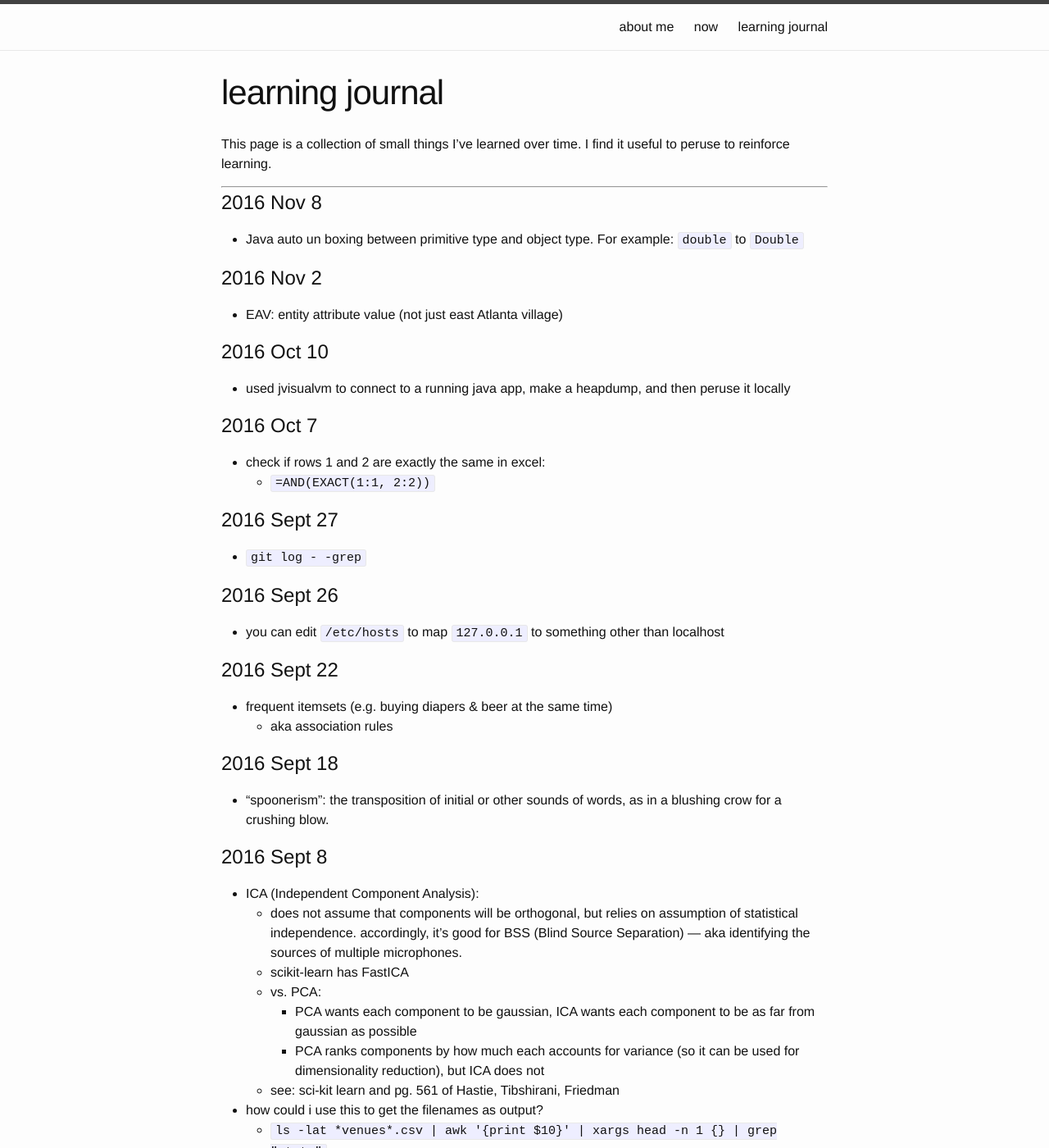
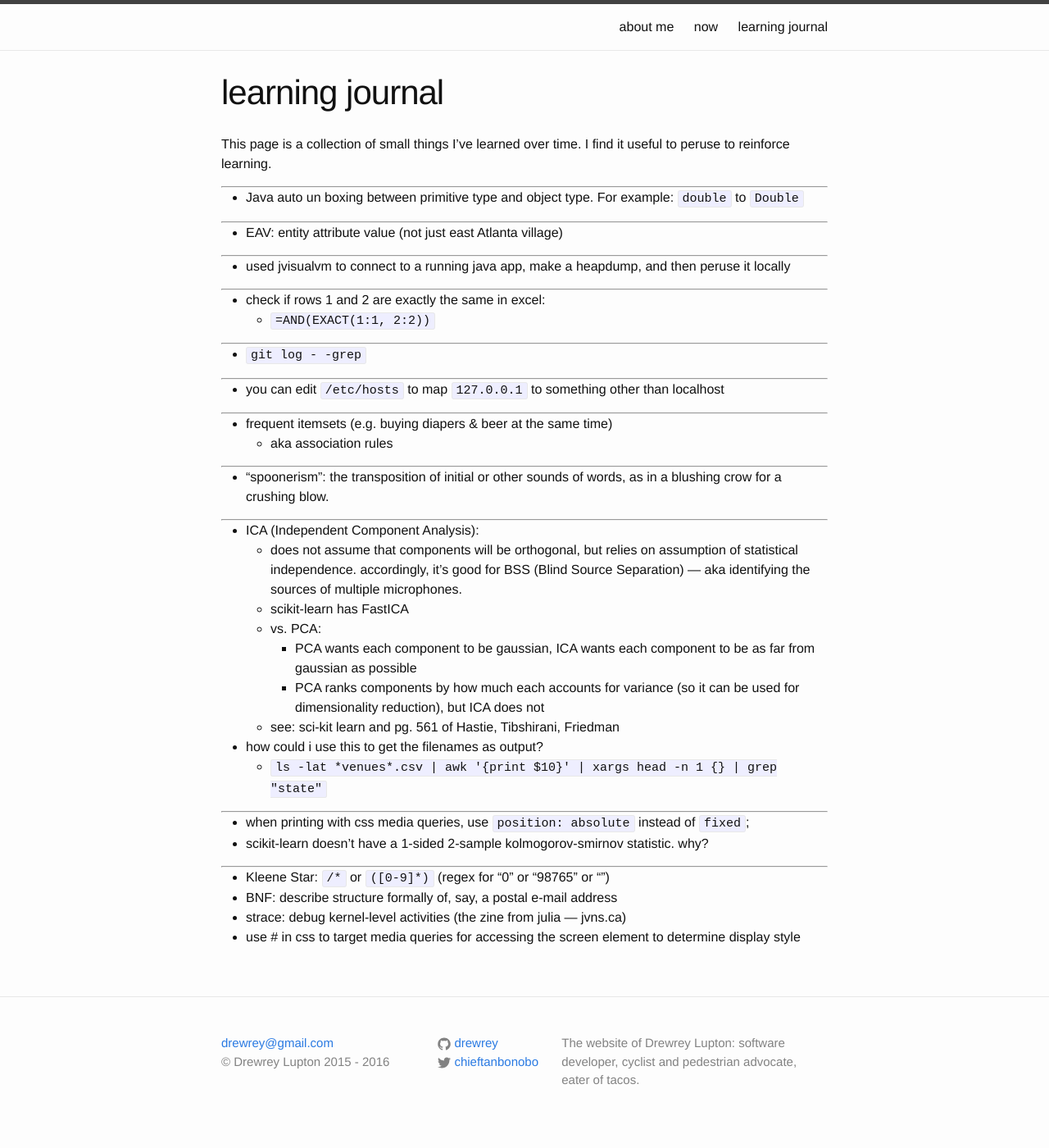
Before and after one commit to drewrey/personal-site, a Jekyll site: the page built from learning_journal/index.md, in a window 1280 px wide and 1400 px high. Shown: the whole window at 82% size. Built offline with Jekyll 4.4.1, drawn with Linux system fonts in a browser that asks for light colours; some of the changed text lies outside the part shown.

Commit message:
move dates to a hidden comment

```diff
--- a/learning_journal/index.md
+++ b/learning_journal/index.md
@@ -7,60 +7,68 @@ permalink: /learning_journal/
 This page is a collection of small things I've learned over time. I find it useful to peruse to reinforce learning.
 
 
+
+[/]: # (2016 Nov 8)
+
 ---
-
-2016 Nov 8
-===
 
 - Java auto un boxing between primitive type and object type. For example: `double` to `Double`
 
 
-2016 Nov 2
-===
+[/]: # (2016 Nov 2)
+
+---
 
 - EAV: entity attribute value (not just east Atlanta village)
 
 
-2016 Oct 10
-===
+[/]: # (2016 Oct 10)
+
+---
 
 - used jvisualvm to connect to a running java app, make a heapdump, and then peruse it locally
 
 
-2016 Oct 7
-===
+[/]: # (2016 Oct 7)
+
+---
 
 - check if rows 1 and 2 are exactly the same in excel:
     - `=AND(EXACT(1:1, 2:2))`
 
 
-2016 Sept 27
-===
+[/]: # (2016 Sept 27)
+
+---
 
 - `git log - -grep`
 
 
-2016 Sept 26
-===
+[/]: # (2016 Sept 26)
+
+---
 
 - you can edit `/etc/hosts` to map `127.0.0.1` to something other than localhost
 
 
-2016 Sept 22
-===
+[/]: # (2016 Sept 22)
+
+---
 
 - frequent itemsets (e.g. buying diapers & beer at the same time)
     - aka association rules
 
 
-2016 Sept 18
-===
+[/]: # (2016 Sept 18)
+
+---
 
 - “spoonerism”: the transposition of initial or other sounds of words, as in a blushing crow for a crushing blow.
 
 
-2016 Sept 8
-===
+[/]: # (2016 Sept 8)
+
+---
 
 - ICA (Independent Component Analysis):
     - does not assume that components will be orthogonal, but relies on assumption of statistical independence. accordingly, it’s good for BSS (Blind Source Separation) — aka identifying the sources of multiple microphones.
@@ -73,15 +81,17 @@ This page is a collection of small things I've learned over time. I find it usef
     - `ls -lat *venues*.csv | awk '{print $10}' | xargs head -n 1 {} | grep "state"`
 
 
-2016 Sept 7
-===
+[/]: # (2016 Sept 7)
+
+---
 
 - when printing with css media queries, use `position: absolute` instead of `fixed`;
 - scikit-learn doesn’t have a 1-sided 2-sample kolmogorov-smirnov statistic. why?
 
 
-2016 Sept 6
-===
+[/]: # (2016 Sept 6)
+
+---
 
 - Kleene Star: `/*` or `([0-9]*)` (regex for “0” or “98765” or “”)
 - BNF: describe structure formally of, say, a postal e-mail address
```
